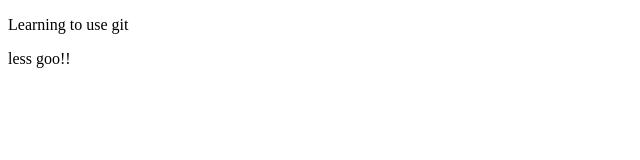
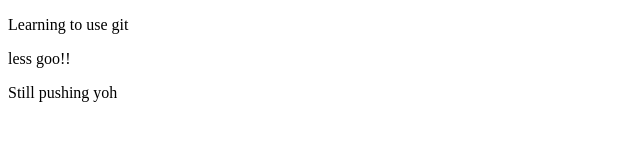
Before and after one commit to Koech-Eugene/gitlearning, a plain HTML site: page index.html in a window 1280 px wide. Shown: the whole page, without its empty margins (0-640 px from the left). Drawn offline with Linux system fonts and the light colour scheme.

Commit message:
modified commit

```diff
--- a/index.html
+++ b/index.html
@@ -8,5 +8,6 @@
 <body>
     <p>Learning to use git</p>
     <p>less goo!!</p>
+    <p>Still pushing yoh</p>
 </body>
 </html>
```
